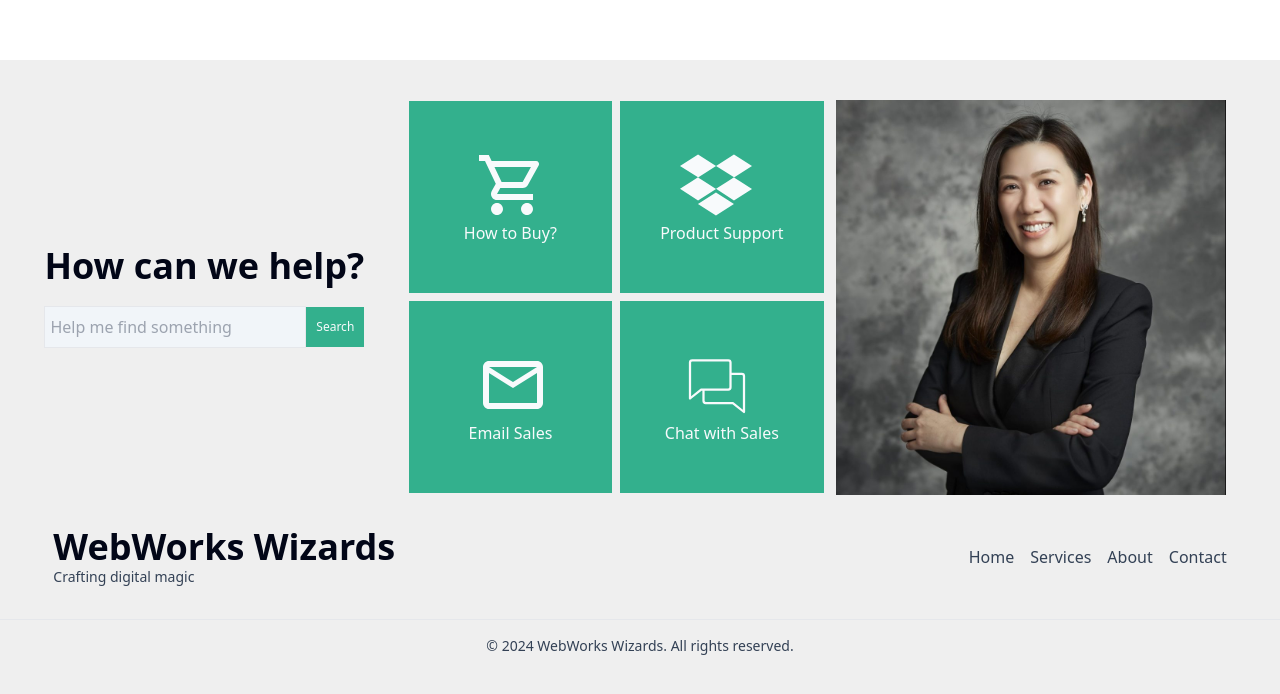
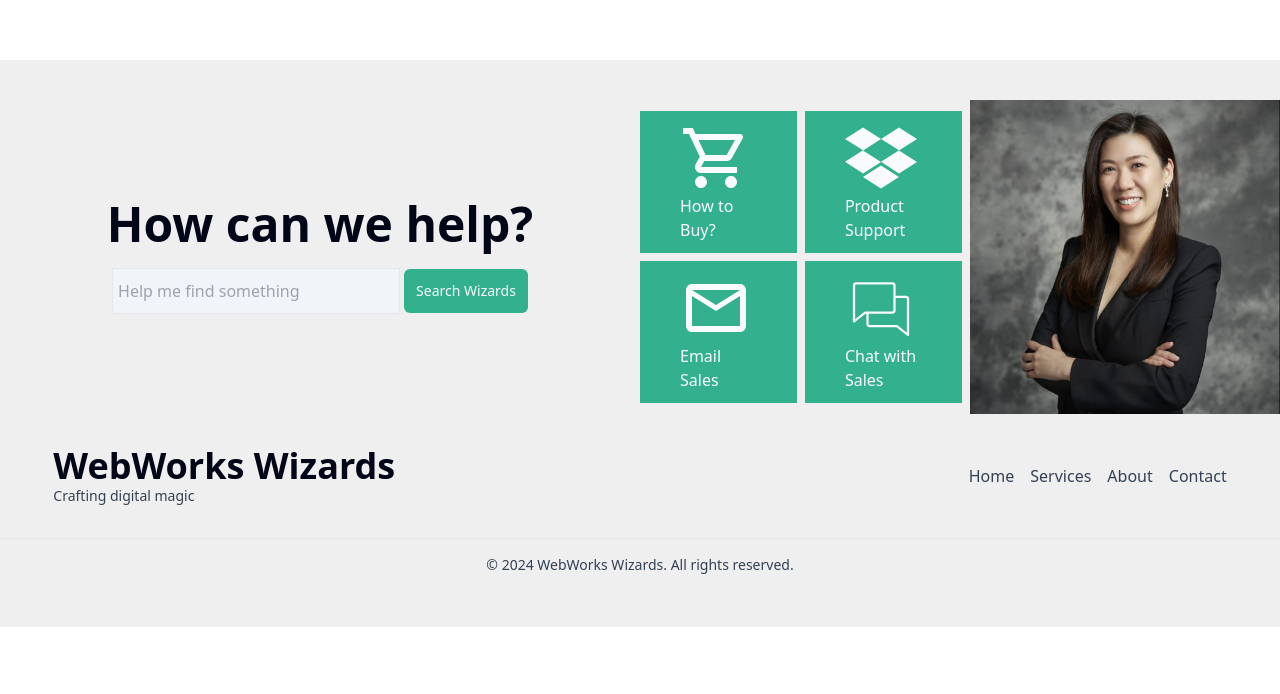
Before and after one commit to naymHdev/WebWorks-Wizards, a React (Vite) app: page / in a window 1280 px wide. Shown: the part 836-1530 px from the top of the page. After the commit the page ends 1463 px from the top, so only its background shows below. Built offline with nearby package versions, Linux system fonts and the light colour scheme.

Commit message:
footer section updated and customiZed

```diff
--- a/src/Shared/Footer/Help.jsx
+++ b/src/Shared/Footer/Help.jsx
@@ -6,47 +6,52 @@ import { PiChatsThin } from "react-icons/pi";
 const Help = () => {
   return (
     <>
-      <section className="grid md:flex items-center justify-evenly">
-        <div className="space-y-5">
-          <h2 className="text-4xl font-bold text-slate-950 text-center">
+      <section className="grid md:flex items-center justify-between">
+        <div className="w-full">
+          <div className="space-y-5 w-11/12 mx-auto">
+            <h2 className="text-5xl font-bold text-slate-950 text-center">
               How can we help?
             </h2>
-          <div className=" flex items-center justify-center">
+            <div className=" flex items-center justify-center gap-1">
               <input
-              className="w-full py-[8px] px-[5px] bg-slate-100 border focus:outline-none focus:border-blue-500"
+                className=" w-72 py-[10px] px-[5px] bg-slate-100 border focus:outline-none focus:border-blue-500"
                 placeholder="Help me find something"
                 type="search"
                 name=""
                 id=""
               />
-            <div className="px-[10px] py-[12px] text-xs bg-[#33B08D] text-slate-50">
-              Search
+              <div>
+                <button className="btn text-sm font-medium py-3 px-3 rounded-md bg-[#33B08D] text-slate-50">
+                  Search Wizards
+                </button>
               </div>
             </div>
           </div>
-        <div className="grid md:flex gap-3 items-center">
+        </div>
+        <div className="w-full">
+          <div className="grid md:flex gap-2 items-center">
             <div className=" grid grid-cols-2 gap-2">
-            <div className="bg-[#33B08D] py-12 px-10 text-slate-50">
+              <div className="bg-[#33B08D] py-[11px] px-10 text-slate-50">
                 <div className=" grid items-center justify-center">
-                <MdOutlineLocalGroceryStore className=" text-7xl ml-3" />
+                  <MdOutlineLocalGroceryStore className=" text-7xl " />
                   <p>How to Buy?</p>
                 </div>
               </div>
-            <div className="bg-[#33B08D] py-12 px-10 text-slate-50">
+              <div className="bg-[#33B08D] py-[11px] px-10 text-slate-50">
                 <div className=" grid items-center justify-center">
-                <FaDropbox className=" text-7xl text-center ml-5" />
+                  <FaDropbox className=" text-7xl text-center " />
                   <p>Product Support</p>
                 </div>
               </div>
-            <div className="bg-[#33B08D] py-12 px-10 text-slate-50">
+              <div className="bg-[#33B08D] py-[11px] px-10 text-slate-50">
                 <div className=" grid items-center justify-center">
-                <MdOutlineEmail className="ml-2 text-7xl" />
+                  <MdOutlineEmail className=" text-7xl" />
                   <p>Email Sales</p>
                 </div>
               </div>
-            <div className="bg-[#33B08D] py-12 px-10 text-slate-50">
+              <div className="bg-[#33B08D] py-[11px] px-10 text-slate-50">
                 <div className=" grid items-center justify-center">
-                <PiChatsThin className="ml-4 text-7xl" />
+                  <PiChatsThin className=" text-7xl" />
                   <p>Chat with Sales</p>
                 </div>
               </div>
@@ -59,6 +64,7 @@ const Help = () => {
               />
             </div>
           </div>
+        </div>
       </section>
     </>
   );
```
Lines whose indentation alone changed are shown as unchanged.
